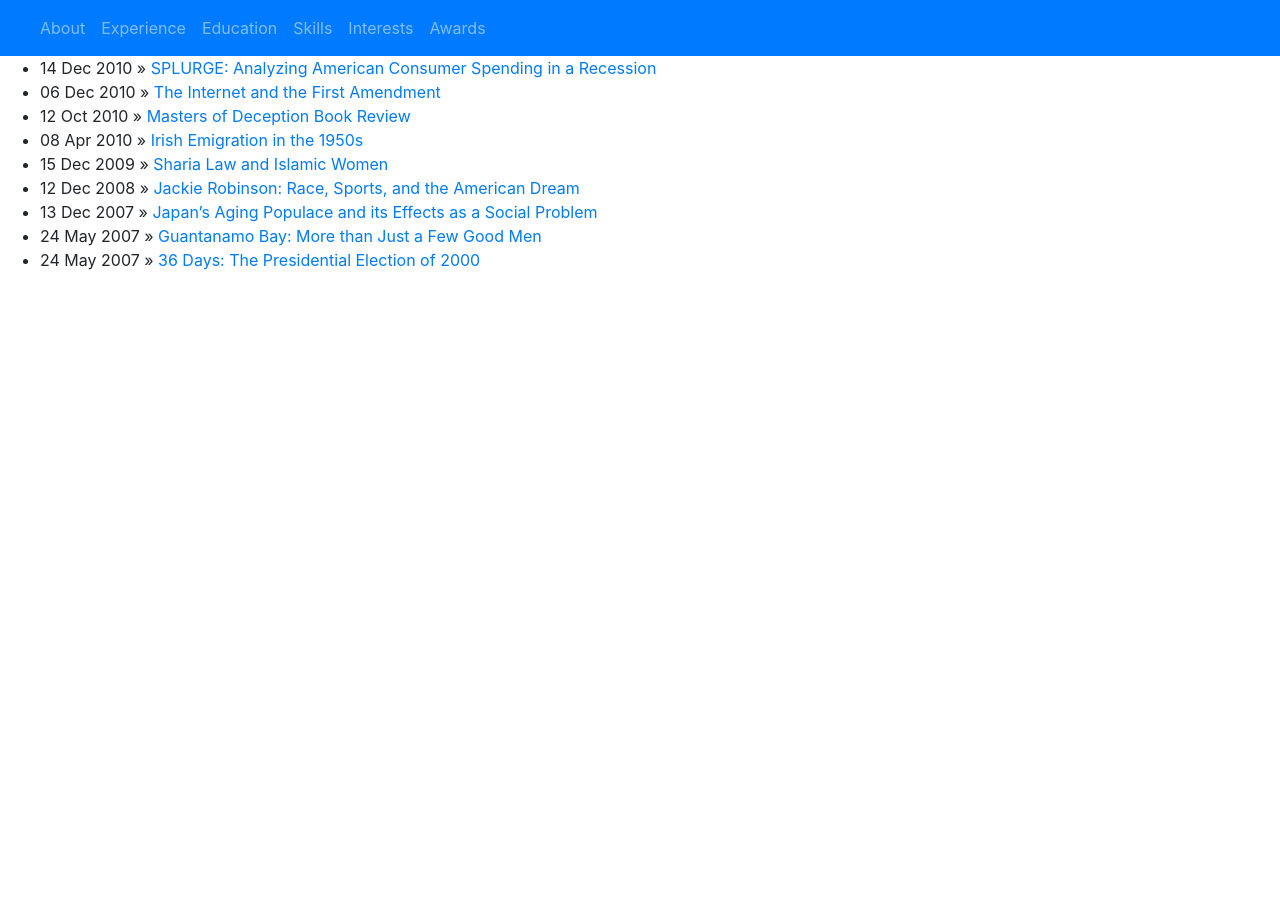
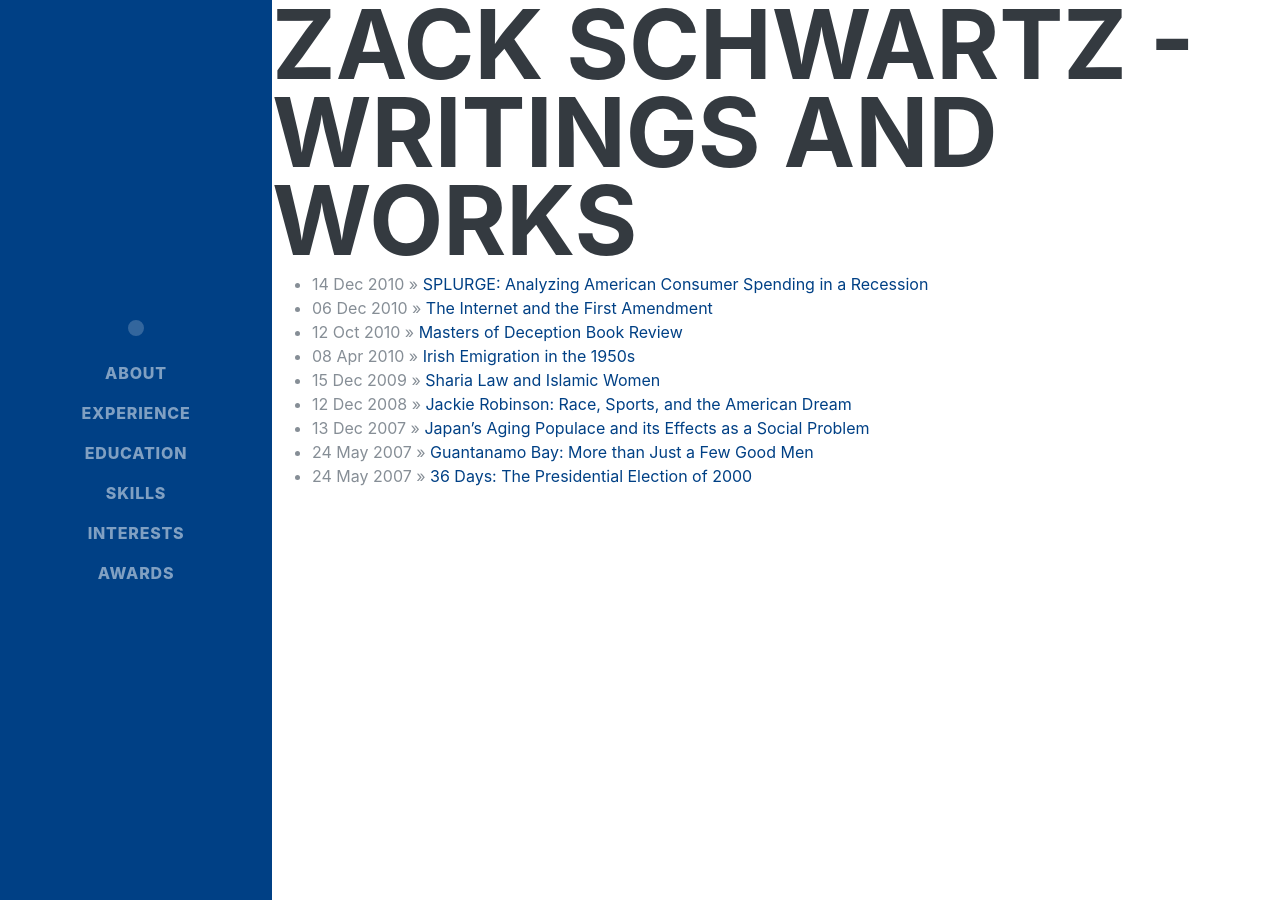
Before and after one commit to apexdodge/apexdodge.github.io, a Jekyll site: the page built from posts/index.html, in a window 1280 px wide. Built offline with Jekyll 4.4.1, drawn with Linux system fonts in a browser that asks for light colours; nearby versions of some CDN libraries; some web fonts are replaced; library files that are not in the unit come from our copies.

Commit message:
fix layout

```diff
--- a/_layouts/default.html
+++ b/_layouts/default.html
@@ -11,15 +11,15 @@
   <title>{{ page.title }}</title>
 
   <!-- Bootstrap core CSS -->
-  <link href="vendor/bootstrap/css/bootstrap.css" rel="stylesheet">
+  <link href="/vendor/bootstrap/css/bootstrap.css" rel="stylesheet">
 
   <!-- Custom fonts for this template -->
   <link href="https://fonts.googleapis.com/css?family=Saira+Extra+Condensed:500,700" rel="stylesheet">
   <link href="https://fonts.googleapis.com/css?family=Muli:400,400i,800,800i" rel="stylesheet">
-  <link href="vendor/fontawesome-free/css/all.css" rel="stylesheet">
+  <link href="/vendor/fontawesome-free/css/all.css" rel="stylesheet">
 
   <!-- Custom styles for this template -->
-  <link href="css/resume.css" rel="stylesheet">
+  <link href="/css/resume.css" rel="stylesheet">
 
 </head>
 
@@ -64,14 +64,14 @@
   </div>
 
   <!-- Bootstrap core JavaScript -->
-  <script src="vendor/jquery/jquery.js"></script>
-  <script src="vendor/bootstrap/js/bootstrap.bundle.js"></script>
+  <script src="/vendor/jquery/jquery.js"></script>
+  <script src="/vendor/bootstrap/js/bootstrap.bundle.js"></script>
 
   <!-- Plugin JavaScript -->
-  <script src="vendor/jquery-easing/jquery.easing.js"></script>
+  <script src="/vendor/jquery-easing/jquery.easing.js"></script>
 
   <!-- Custom scripts for this template -->
-  <script src="js/resume.js"></script>
+  <script src="/js/resume.js"></script>
 
 </body>
 
```
